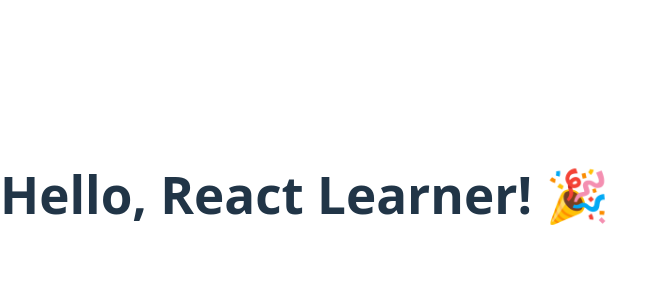
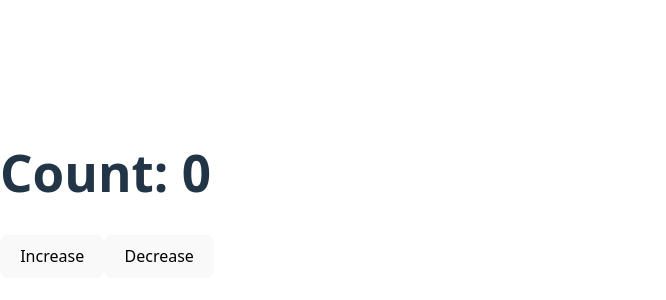
Before and after one commit to crazy-nuclei/react-playground, a React (Vite) app: page / in a window 1280 px wide. Shown: the part 206-506 px from the top of the page, without its empty margins (0-666 px from the left). Built offline with nearby package versions, Linux system fonts and the light colour scheme.

Commit message:
counter app with local state

```diff
--- /dev/null
+++ b/src/apps/CounterApp.jsx
@@ -0,0 +1,13 @@
+import { useState } from "react";
+
+export default function App() {
+  const [count, setCount] = useState(0);
+
+  return (
+    <div>
+      <h1>Count: {count}</h1>
+      <button onClick={() => setCount(count + 1)}>Increase</button>
+      <button onClick={() => setCount(count - 1)}>Decrease</button>
+    </div>
+  );
+}
--- a/src/main.jsx
+++ b/src/main.jsx
@@ -2,7 +2,8 @@
 import { createRoot } from 'react-dom/client'
 import './index.css'
 // import App from './App.jsx'
-import App from './apps/Greeting.jsx'
+// import App from './apps/Greeting.jsx'
+import App from './apps/CounterApp.jsx'
 
 createRoot(document.getElementById('root')).render(
   <StrictMode>
```
